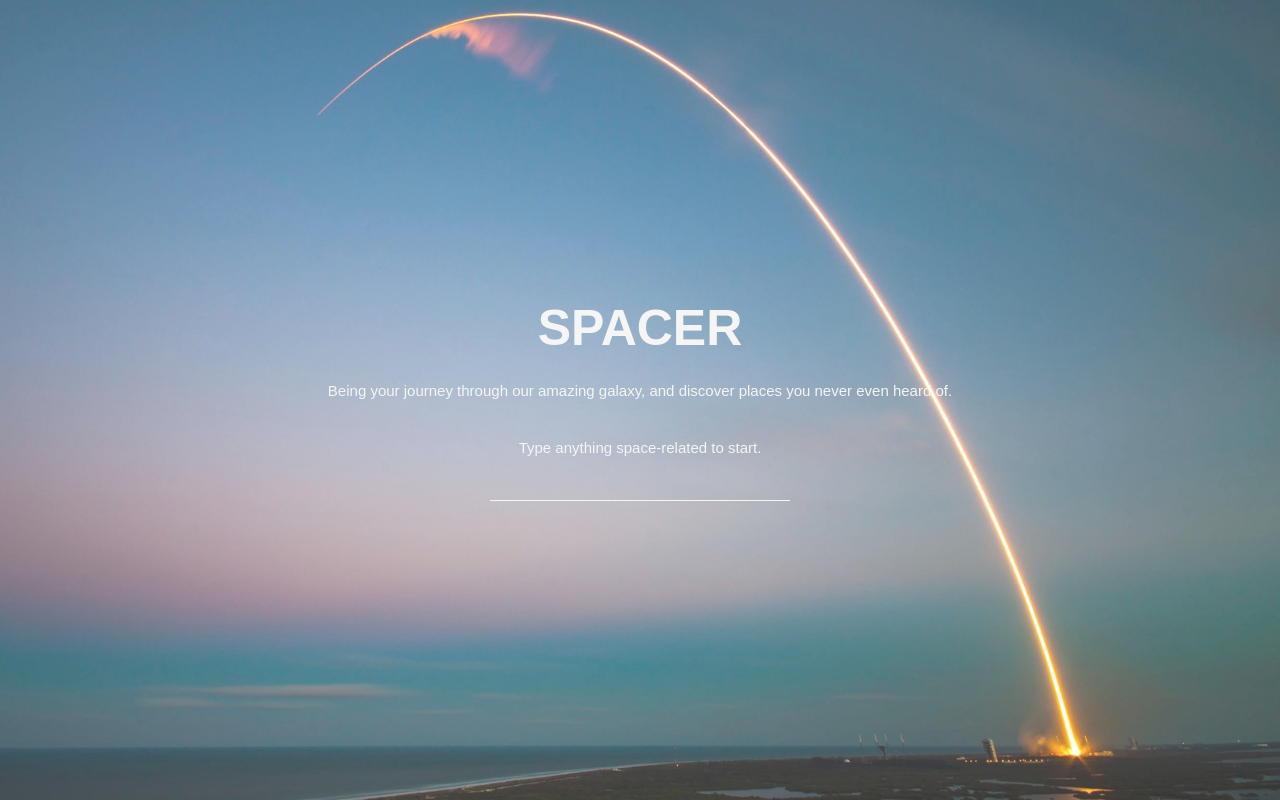
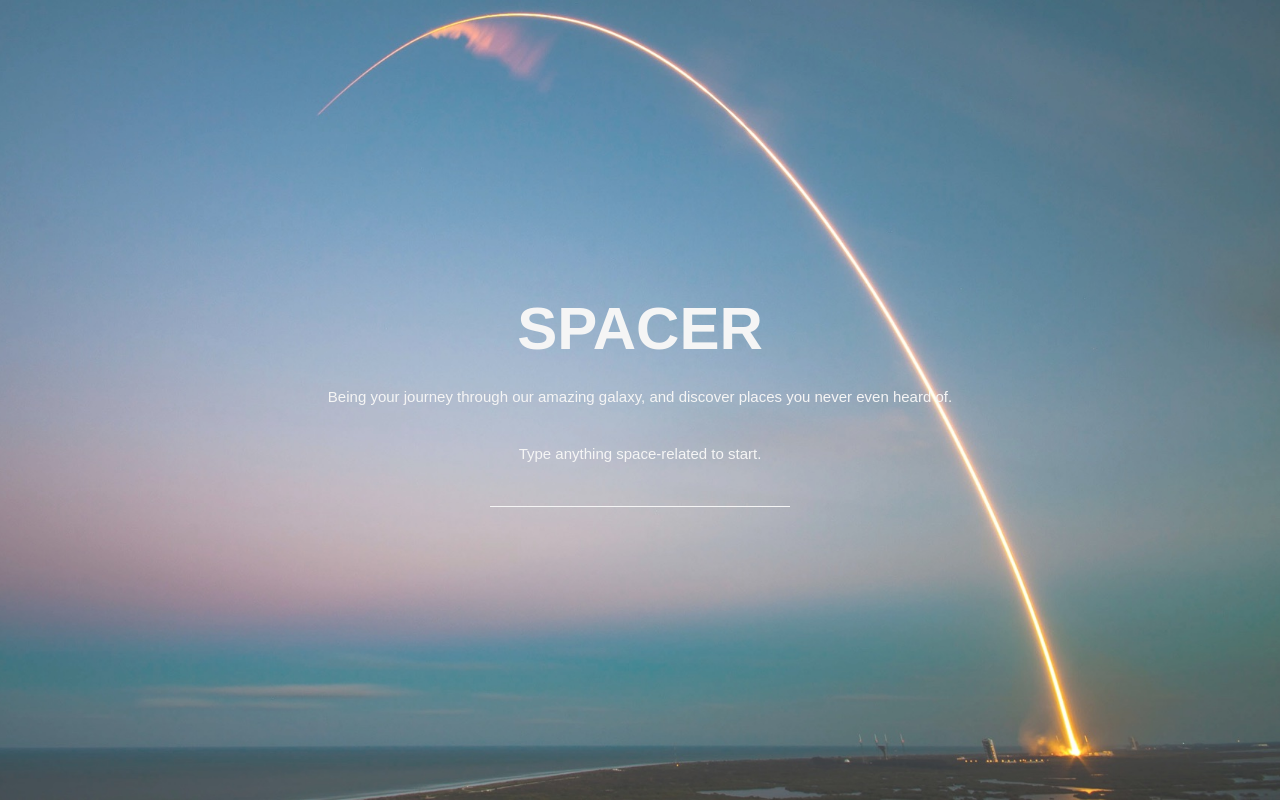
Before and after one commit to hajzeer/spacer, a Vue app: page / in a window 1280 px wide. Built offline with nearby package versions, Linux system fonts and the light colour scheme.

Commit message:
add searchInput, API and  Claim view 2

```diff
--- a/src/components/Claim.vue
+++ b/src/components/Claim.vue
@@ -28,7 +28,7 @@ export default {
     }
 
     .claim {
-        font-size: 50px;
+        font-size: 60px;
         margin: 0;
     }
 
--- a/src/components/SearchInput.vue
+++ b/src/components/SearchInput.vue
@@ -26,6 +26,8 @@ export default {
     border: 0;
     background: none;
     border-bottom: 1.5px solid whitesmoke;
+    color: whitesmoke;
+    text-align: center;
+    }
   }
-}
 </style>
```
